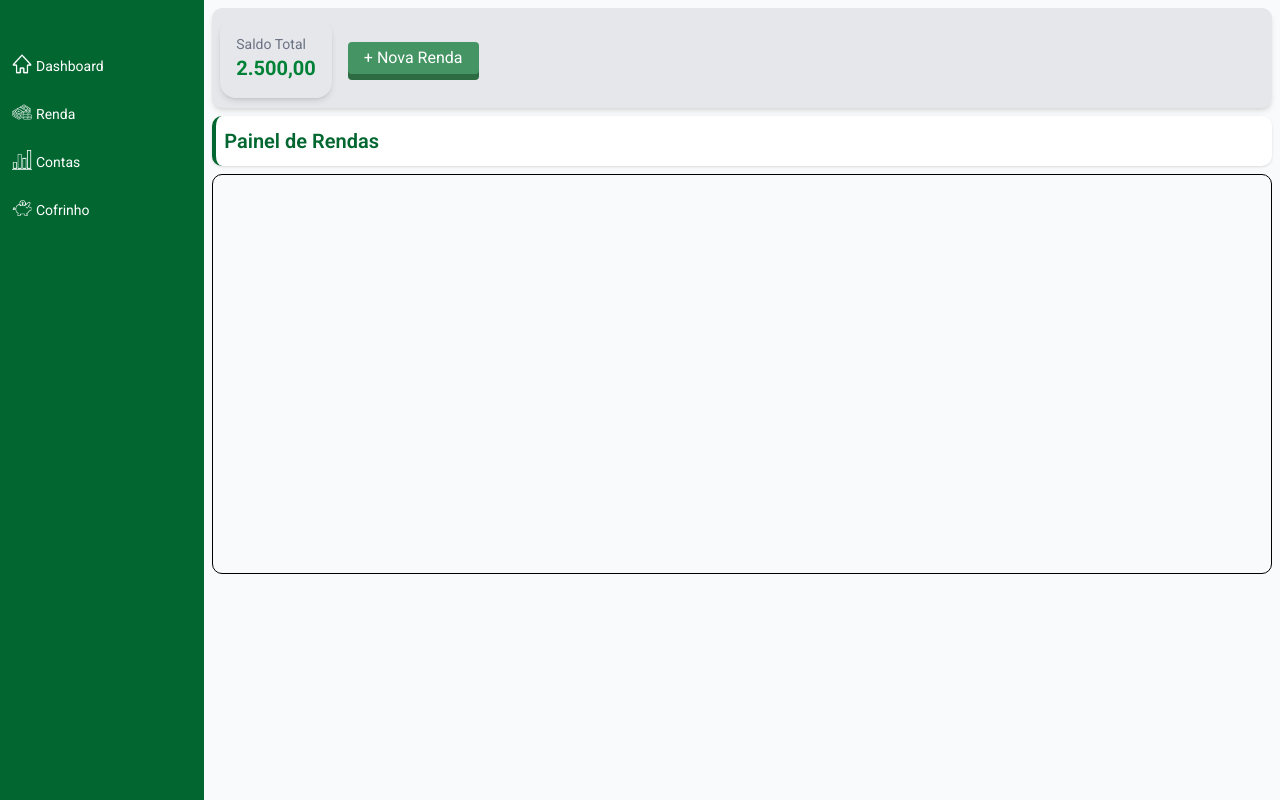
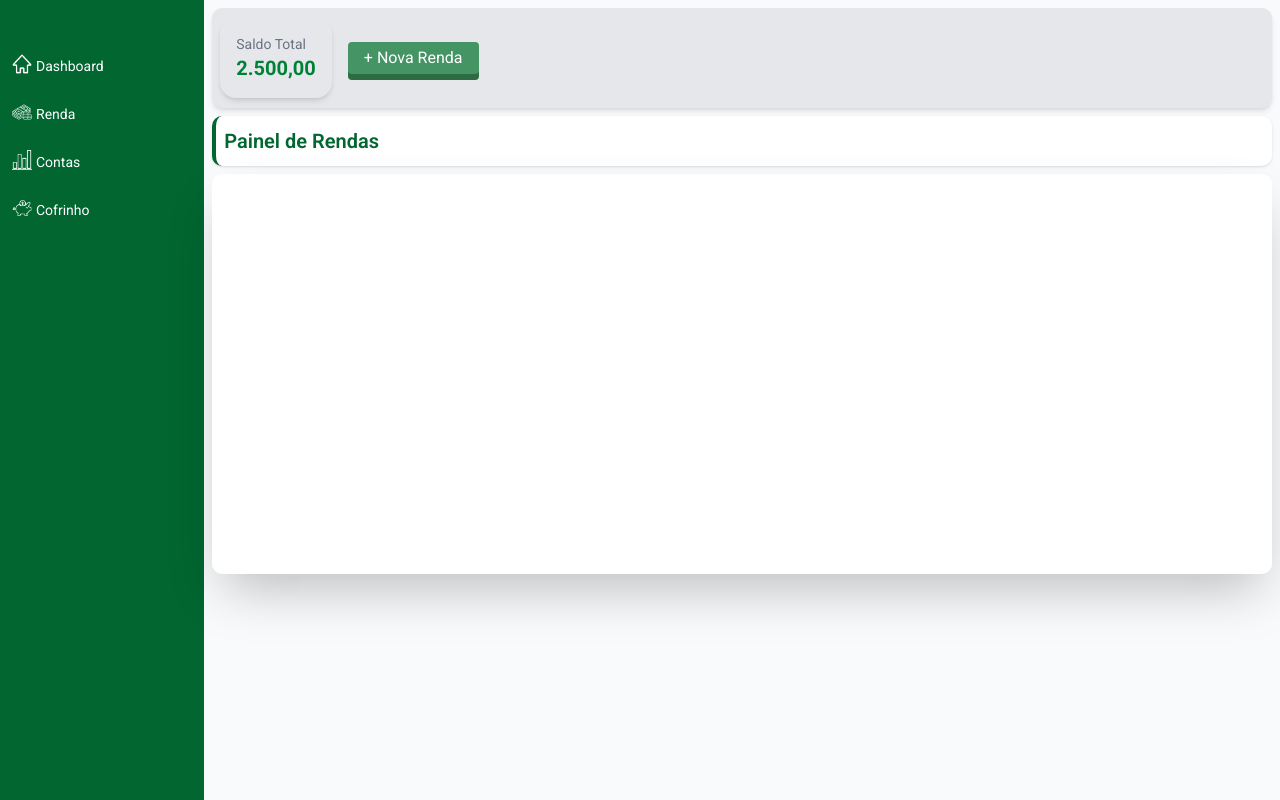
Before and after one commit to Luiz-Reis-Neves/fin-cntrl, a website built with Vite: page index.html in a window 1280 px wide. Both pictures are taken after a click on the button "Renda". Built offline with nearby package versions, Linux system fonts and the light colour scheme.

Commit message:
Mais melhorias no UX da opção rendas

```diff
--- a/src/rendas/ui.js
+++ b/src/rendas/ui.js
@@ -25,7 +25,10 @@ export function renderizarRenda() {
         >
           <h1 class="text-xl font-semibold">Painel de Rendas</h1>
         </div>
-          <div id="container-lista-rendas" class="w-full h-[400px] border rounded-[10px] p-2 flex flex-col gap-2 overflow-y-auto"></div>
+          <div
+          id="container-lista-rendas"
+          class="w-full h-[400px] p-2 flex flex-col gap-2 overflow-y-auto bg-white rounded-[10px] shadow-2xl"
+        ></div>
 
 
 
```
Also changed, not shown: index.html (+1 -0 lines), src/styles/style.css (line endings or trailing spaces).
